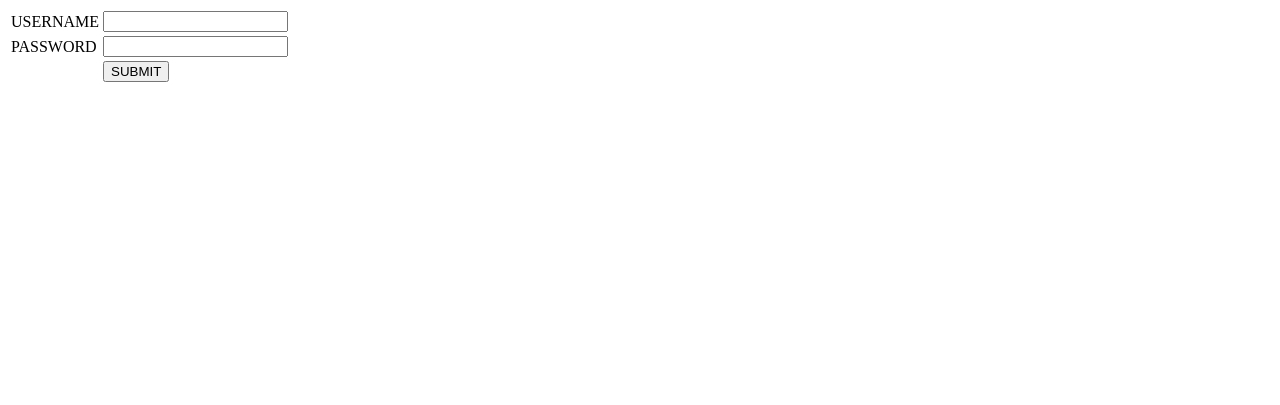
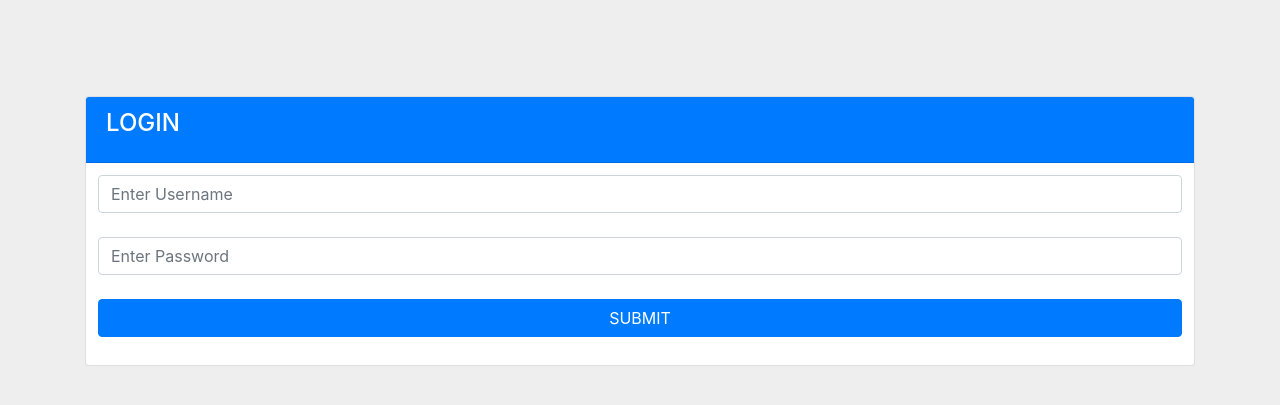
Before and after one commit to raldish/banbros-project-inventory, a PHP site: page / in a window 1280 px wide. Shown: the top 405 px of the page. Run offline with PHP 8.4, Linux system fonts and the light colour scheme.

Commit message:
Update design login page

```diff
--- a/index.php
+++ b/index.php
@@ -8,29 +8,45 @@
     <meta charset="UTF-8">
     <meta name="viewport" content="width=device-width, initial-scale=1.0">
     <title>Login</title>
+    <link rel="stylesheet" href="https://cdn.jsdelivr.net/npm/bootstrap@4.4.1/dist/css/bootstrap.min.css" integrity="sha384-Vkoo8x4CGsO3+Hhxv8T/Q5PaXtkKtu6ug5TOeNV6gBiFeWPGFN9MuhOf23Q9Ifjh" crossorigin="anonymous">
 </head>
-<body>
+
+<body style="background:#eee">
+<br><br><br><br>
+    <div class="container">
+        <div class="col-md-6 offset-3"></div>
+            <div class="card">
+                <div class="card-header bg-primary">
+                    <div class="card-title">
+                        <h4 class="text-white">LOGIN</h4>
+                    </div>
+                </div>
                 <form action="login.php" method="POST">
-            <table>
+                    <table class="table table-borderless">
                         <tr>
-                    <td>USERNAME</td>
-                    <td><input type="text" name="username" required></td>
+                            <!-- <td>USERNAME</td> -->
+                            <td><input type="text" placeholder="Enter Username" class="form-control" name="username" required></td>
                         </tr>
                         <tr>
-                    <td>PASSWORD</td>
-                    <td><input type="password" name="password" required></td>
+                            <!-- <td>PASSWORD</td> -->
+                            <td><input type="password" placeholder="Enter Password" class="form-control" name="password" required></td>
                         </tr>
                         <tr>
-                    <td></td>
-                    <td><button type="submit" name="login">SUBMIT</button></td>
+                            <!-- <td></td> -->
+                            <td><button type="submit" class="btn btn-primary btn-block" name="login">SUBMIT</button></td>
                         </tr>
                     </table>
                 </form>
+                </div>
+                <br>
                 <?php
                     if(isset($_SESSION['error'])){
-                echo $_SESSION['error'];
+                        echo '<div class="alert alert-danger">'.$_SESSION['error'].'</div>';
                         unset($_SESSION['error']);
                     }
                 ?>
+        </div>
+    </div>
+
 </body>
 </html>
```
Lines whose indentation alone changed are shown as unchanged.
